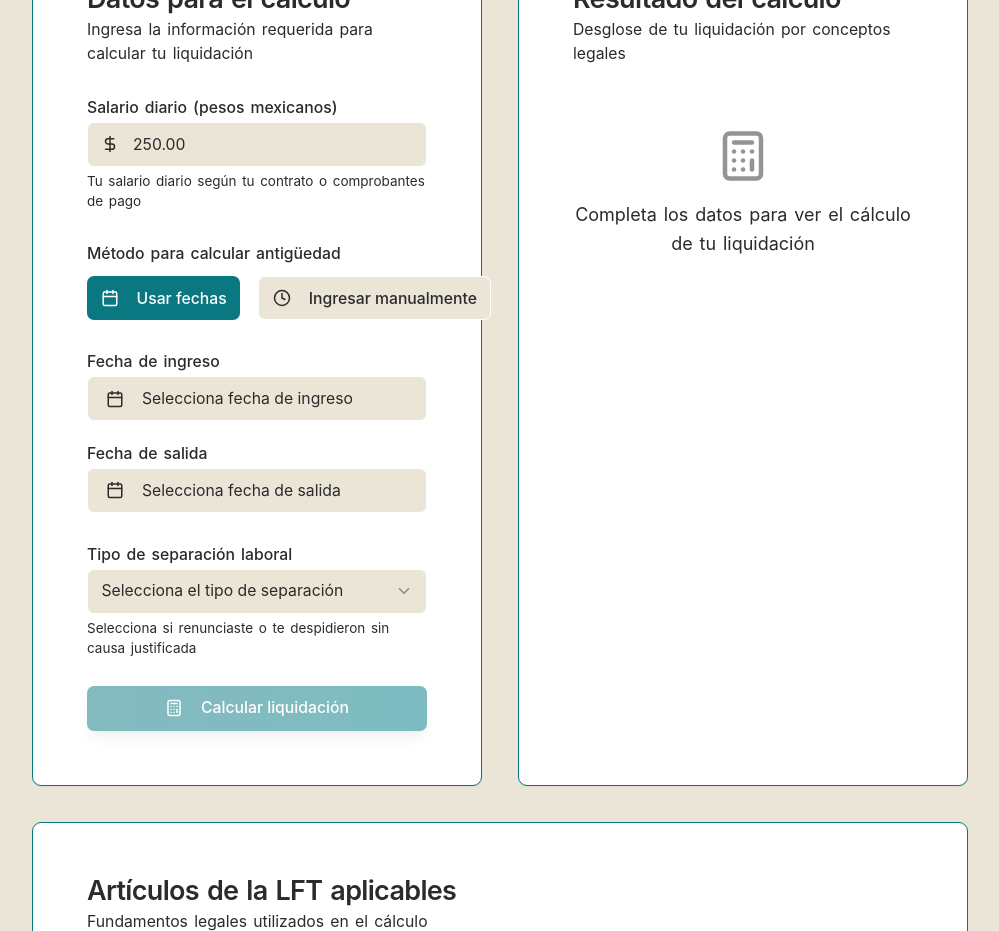
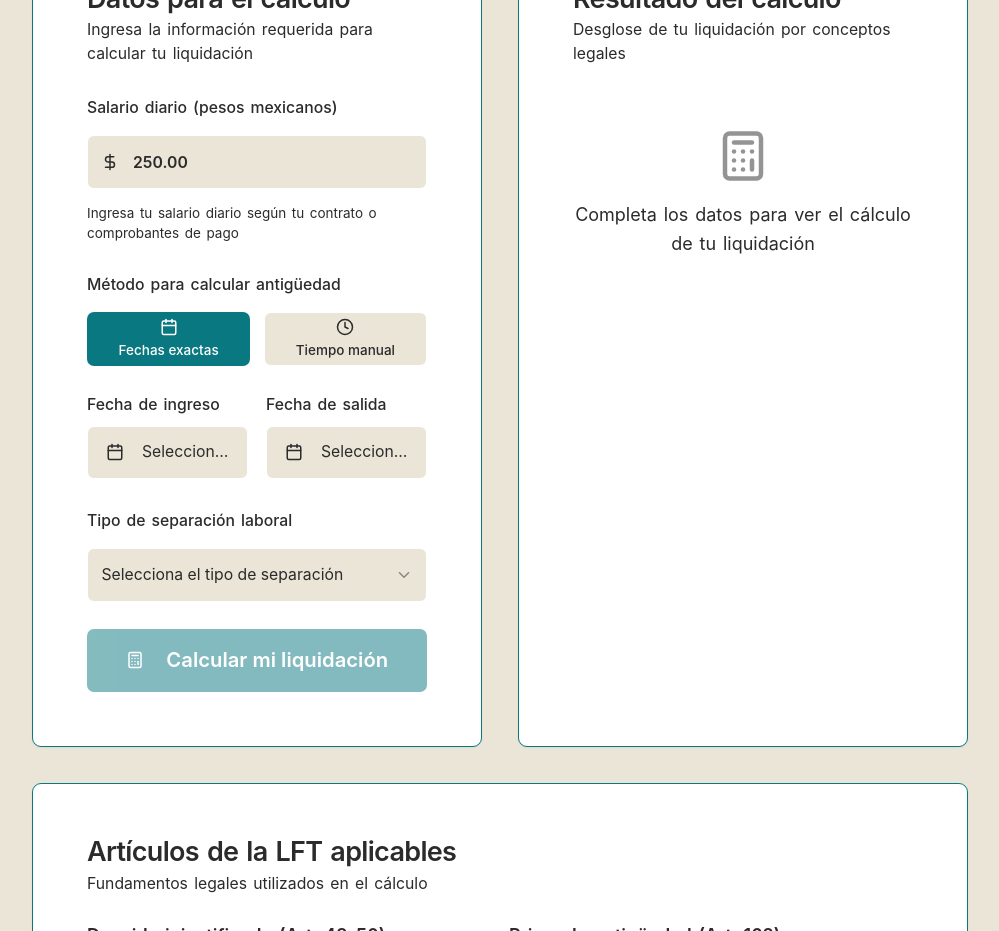
Before and after one commit to CripterHack/tecuiyo-derechos-mx, a React (Vite) app: page /calculadora in a window 1280 px wide. Shown: the part 400-1331 px from the top of the page, without its empty margins (140-1139 px from the left). Built offline with nearby package versions, Linux system fonts and the light colour scheme.

Commit message:
Fix calculator layout and display
Improve the design of the calculator page to fix a button overflowing its container and enhance the readability and usability of the displayed information.

```diff
--- a/src/pages/Calculadora.tsx
+++ b/src/pages/Calculadora.tsx
@@ -136,96 +136,102 @@ const Calculadora = () => {
                 </CardDescription>
               </CardHeader>
               <CardContent className="space-y-6">
-                <div>
-                  <Label htmlFor="salario">Salario diario (pesos mexicanos)</Label>
+                <div className="space-y-3">
+                  <Label htmlFor="salario" className="text-sm font-medium">Salario diario (pesos mexicanos)</Label>
                   <div className="relative">
-                    <DollarSign className="absolute left-3 top-3 h-4 w-4 text-muted-foreground" />
+                    <DollarSign className="absolute left-3 top-1/2 transform -translate-y-1/2 h-4 w-4 text-muted-foreground" />
                     <Input
                       id="salario"
                       type="number"
+                      step="0.01"
+                      min="0"
                       placeholder="250.00"
                       value={salarioDiario}
                       onChange={(e) => setSalarioDiario(e.target.value)}
-                      className="pl-10"
+                      className="pl-10 text-lg font-semibold h-12"
                     />
                   </div>
-                  <p className="text-xs text-muted-foreground mt-1">
-                    Tu salario diario según tu contrato o comprobantes de pago
+                  <p className="text-xs text-muted-foreground">
+                    Ingresa tu salario diario según tu contrato o comprobantes de pago
                   </p>
                 </div>
 
                 {/* Selector de método de cálculo de antigüedad */}
-                <div>
-                  <Label>Método para calcular antigüedad</Label>
-                  <div className="flex gap-4 mt-2">
+                <div className="space-y-3">
+                  <Label className="text-sm font-medium">Método para calcular antigüedad</Label>
+                  <div className="grid grid-cols-2 gap-3">
                     <Button
                       type="button"
                       variant={usarFechas ? "default" : "outline"}
-                      size="sm"
                       onClick={() => setUsarFechas(true)}
+                      className="h-12 flex-col gap-1"
                     >
-                      <CalendarIcon className="mr-2 h-4 w-4" />
-                      Usar fechas
+                      <CalendarIcon className="h-4 w-4" />
+                      <span className="text-xs">Fechas exactas</span>
                     </Button>
                     <Button
                       type="button"
                       variant={!usarFechas ? "default" : "outline"}
-                      size="sm"
                       onClick={() => setUsarFechas(false)}
+                      className="h-12 flex-col gap-1"
                     >
-                      <Clock className="mr-2 h-4 w-4" />
-                      Ingresar manualmente
+                      <Clock className="h-4 w-4" />
+                      <span className="text-xs">Tiempo manual</span>
                     </Button>
                   </div>
                 </div>
 
                 {usarFechas ? (
                   /* Selección por fechas */
-                  <div className="space-y-4">
+                  <div className="space-y-6">
+                    <div className="grid md:grid-cols-2 gap-4">
                       <div>
-                      <Label>Fecha de ingreso</Label>
+                        <Label className="text-sm font-medium mb-2 block">Fecha de ingreso</Label>
                         <Popover>
                           <PopoverTrigger asChild>
                             <Button
                               variant="outline"
                               className={cn(
-                              "w-full justify-start text-left font-normal",
+                                "w-full justify-start text-left font-normal h-auto py-3 px-4",
                                 !fechaIngreso && "text-muted-foreground"
                               )}
                             >
-                            <CalendarIcon className="mr-2 h-4 w-4" />
+                              <CalendarIcon className="mr-2 h-4 w-4 flex-shrink-0" />
+                              <span className="truncate">
                                 {fechaIngreso ? format(fechaIngreso, "PPP", { locale: es }) : "Selecciona fecha de ingreso"}
+                              </span>
                             </Button>
                           </PopoverTrigger>
-                        <PopoverContent className="w-auto p-0" align="start">
+                          <PopoverContent className="w-auto p-0 z-50" align="start" side="bottom">
                             <CalendarComponent
                               mode="single"
                               selected={fechaIngreso}
                               onSelect={setFechaIngreso}
                               disabled={(date) => date > new Date() || date < new Date("1900-01-01")}
                               initialFocus
-                            className="p-3 pointer-events-auto"
                             />
                           </PopoverContent>
                         </Popover>
                       </div>
 
                       <div>
-                      <Label>Fecha de salida</Label>
+                        <Label className="text-sm font-medium mb-2 block">Fecha de salida</Label>
                         <Popover>
                           <PopoverTrigger asChild>
                             <Button
                               variant="outline"
                               className={cn(
-                              "w-full justify-start text-left font-normal",
+                                "w-full justify-start text-left font-normal h-auto py-3 px-4",
                                 !fechaSalida && "text-muted-foreground"
                               )}
                             >
-                            <CalendarIcon className="mr-2 h-4 w-4" />
+                              <CalendarIcon className="mr-2 h-4 w-4 flex-shrink-0" />
+                              <span className="truncate">
                                 {fechaSalida ? format(fechaSalida, "PPP", { locale: es }) : "Selecciona fecha de salida"}
+                              </span>
                             </Button>
                           </PopoverTrigger>
-                        <PopoverContent className="w-auto p-0" align="start">
+                          <PopoverContent className="w-auto p-0 z-50" align="start" side="bottom">
                             <CalendarComponent
                               mode="single"
                               selected={fechaSalida}
@@ -236,40 +242,50 @@ const Calculadora = () => {
                                 (fechaIngreso && date < fechaIngreso)
                               }
                               initialFocus
-                            className="p-3 pointer-events-auto"
                             />
                           </PopoverContent>
                         </Popover>
                       </div>
+                    </div>
 
                     {fechaIngreso && fechaSalida && (
-                      <div className="p-3 bg-accent/10 rounded-lg">
-                        <p className="text-sm font-medium">Tiempo trabajado:</p>
-                        <p className="text-xs text-muted-foreground">
+                      <div className="p-4 bg-primary/5 border border-primary/10 rounded-lg">
+                        <div className="flex items-center gap-2 mb-2">
+                          <Clock className="h-4 w-4 text-primary" />
+                          <p className="text-sm font-semibold text-primary">Tiempo trabajado</p>
+                        </div>
+                        <p className="text-lg font-bold">
                           {differenceInYears(fechaSalida, fechaIngreso)} años, {' '}
                           {differenceInMonths(fechaSalida, fechaIngreso) % 12} meses, {' '}
                           {differenceInDays(fechaSalida, new Date(fechaIngreso.getFullYear(), fechaIngreso.getMonth() + differenceInMonths(fechaSalida, fechaIngreso), fechaIngreso.getDate()))} días
+                        </p>
+                        <p className="text-xs text-muted-foreground mt-1">
+                          Total: {calcularAntiguedadEnAnos().toFixed(2)} años
                         </p>
                       </div>
                     )}
                   </div>
                 ) : (
                   /* Ingreso manual */
-                  <div className="space-y-4">
-                    <div className="grid grid-cols-3 gap-3">
+                  <div className="space-y-6">
                     <div>
-                        <Label htmlFor="anos">Años</Label>
+                      <Label className="text-sm font-medium mb-3 block">Tiempo trabajado</Label>
+                      <div className="grid grid-cols-3 gap-4">
+                        <div className="space-y-2">
+                          <Label htmlFor="anos" className="text-xs text-muted-foreground">Años</Label>
                           <Input
                             id="anos"
                             type="number"
                             min="0"
+                            max="50"
                             placeholder="2"
                             value={anos}
                             onChange={(e) => setAnos(e.target.value)}
+                            className="text-center text-lg font-semibold"
                           />
                         </div>
-                      <div>
-                        <Label htmlFor="meses">Meses</Label>
+                        <div className="space-y-2">
+                          <Label htmlFor="meses" className="text-xs text-muted-foreground">Meses</Label>
                           <Input
                             id="meses"
                             type="number"
@@ -278,10 +294,11 @@ const Calculadora = () => {
                             placeholder="6"
                             value={meses}
                             onChange={(e) => setMeses(e.target.value)}
+                            className="text-center text-lg font-semibold"
                           />
                         </div>
-                      <div>
-                        <Label htmlFor="dias">Días</Label>
+                        <div className="space-y-2">
+                          <Label htmlFor="dias" className="text-xs text-muted-foreground">Días</Label>
                           <Input
                             id="dias"
                             type="number"
@@ -290,50 +307,63 @@ const Calculadora = () => {
                             placeholder="15"
                             value={dias}
                             onChange={(e) => setDias(e.target.value)}
+                            className="text-center text-lg font-semibold"
                           />
                         </div>
                       </div>
-                    <p className="text-xs text-muted-foreground">
-                      Ingresa el tiempo trabajado en años, meses y días por separado
+                      <p className="text-xs text-muted-foreground text-center mt-2">
+                        Ingresa el tiempo trabajado en años, meses y días
                       </p>
+                    </div>
 
                     {(anos || meses || dias) && (
-                      <div className="p-3 bg-accent/10 rounded-lg">
-                        <p className="text-sm font-medium">
-                          Antigüedad total: {calcularAntiguedadEnAnos().toFixed(2)} años
+                      <div className="p-4 bg-primary/5 border border-primary/10 rounded-lg">
+                        <div className="flex items-center gap-2 mb-2">
+                          <Clock className="h-4 w-4 text-primary" />
+                          <p className="text-sm font-semibold text-primary">Antigüedad calculada</p>
+                        </div>
+                        <p className="text-lg font-bold">
+                          {calcularAntiguedadEnAnos().toFixed(2)} años
                         </p>
                       </div>
                     )}
                   </div>
                 )}
 
-                <div>
-                  <Label htmlFor="tipo">Tipo de separación laboral</Label>
+                <div className="space-y-3">
+                  <Label htmlFor="tipo" className="text-sm font-medium">Tipo de separación laboral</Label>
                   <Select value={tipoSeparacion} onValueChange={setTipoSeparacion}>
-                    <SelectTrigger>
+                    <SelectTrigger className="h-12">
                       <SelectValue placeholder="Selecciona el tipo de separación" />
                     </SelectTrigger>
                     <SelectContent>
-                      <SelectItem value="despido_injustificado">Despido injustificado</SelectItem>
-                      <SelectItem value="renuncia">Renuncia voluntaria</SelectItem>
+                      <SelectItem value="despido_injustificado" className="py-3">
+                        <div>
+                          <div className="font-medium">Despido injustificado</div>
+                          <div className="text-xs text-muted-foreground">Me despidieron sin causa justificada</div>
+                        </div>
+                      </SelectItem>
+                      <SelectItem value="renuncia" className="py-3">
+                        <div>
+                          <div className="font-medium">Renuncia voluntaria</div>
+                          <div className="text-xs text-muted-foreground">Renuncié por mi propia decisión</div>
+                        </div>
+                      </SelectItem>
                     </SelectContent>
                   </Select>
-                  <p className="text-xs text-muted-foreground mt-1">
-                    Selecciona si renunciaste o te despidieron sin causa justificada
-                  </p>
                 </div>
 
                 <Button
                   onClick={calcularLiquidacion}
-                  className="w-full btn-hero"
+                  className="w-full h-14 text-lg font-semibold mt-6"
                   disabled={
                     !salarioDiario ||
                     calcularAntiguedadEnAnos() <= 0 ||
                     !tipoSeparacion
                   }
                 >
-                  <Calculator className="mr-2 h-4 w-4" />
-                  Calcular liquidación
+                  <Calculator className="mr-3 h-5 w-5" />
+                  Calcular mi liquidación
                 </Button>
               </CardContent>
             </Card>
@@ -348,34 +378,47 @@ const Calculadora = () => {
               </CardHeader>
               <CardContent>
                 {resultado ? (
+                  <div className="space-y-6">
+                    <div className="p-6 bg-gradient-to-br from-primary/5 to-primary/10 border-2 border-primary/20 rounded-xl">
+                      <div className="text-center">
+                        <h3 className="font-bold text-xl mb-2 text-primary">Total a recibir</h3>
+                        <p className="text-4xl font-bold text-primary mb-2">
+                          ${resultado.total.toLocaleString('es-MX', { minimumFractionDigits: 2 })}
+                        </p>
+                        <p className="text-sm text-muted-foreground">pesos mexicanos</p>
+                      </div>
+                    </div>
+
                     <div className="space-y-4">
-                    <div className="p-4 bg-accent/10 rounded-lg">
-                      <h3 className="font-semibold text-lg mb-2">Total a recibir</h3>
-                      <p className="text-3xl font-bold text-accent">
-                        ${resultado.total.toLocaleString('es-MX', { minimumFractionDigits: 2 })} MXN
+                      <h4 className="font-semibold text-lg">Desglose por conceptos:</h4>
+                      {resultado.conceptos.map((item: any, index: number) => (
+                        <div key={index} className="p-4 bg-card border border-border rounded-lg shadow-sm">
+                          <div className="flex justify-between items-start">
+                            <div className="flex-1">
+                              <p className="font-semibold text-base mb-1">{item.concepto}</p>
+                              <span className="inline-block px-2 py-1 text-xs bg-primary/10 text-primary rounded-md font-medium">
+                                {item.articulo}
+                              </span>
+                            </div>
+                            <div className="text-right">
+                              <p className="text-xl font-bold">
+                                ${item.monto.toLocaleString('es-MX', { minimumFractionDigits: 2 })}
                               </p>
                             </div>
-
-                    <div className="space-y-3">
-                      <h4 className="font-semibold">Desglose por conceptos:</h4>
-                      {resultado.conceptos.map((item: any, index: number) => (
-                        <div key={index} className="flex justify-between items-center p-3 bg-muted/30 rounded">
-                          <div>
-                            <p className="font-medium">{item.concepto}</p>
-                            <span className="lft-badge text-xs">{item.articulo}</span>
                           </div>
-                          <p className="font-semibold">
-                            ${item.monto.toLocaleString('es-MX', { minimumFractionDigits: 2 })}
-                          </p>
                         </div>
                       ))}
                     </div>
 
-                    <div className="pt-4 border-t">
-                      <p className="text-sm text-muted-foreground">
-                        <Clock className="inline h-4 w-4 mr-1" />
-                        Cálculo realizado el {new Date().toLocaleDateString('es-MX')}
-                      </p>
+                    <div className="pt-4 border-t border-border">
+                      <div className="flex items-center justify-center gap-2 text-sm text-muted-foreground">
+                        <Clock className="h-4 w-4" />
+                        <span>Cálculo realizado el {new Date().toLocaleDateString('es-MX', {
+                          year: 'numeric',
+                          month: 'long',
+                          day: 'numeric'
+                        })}</span>
+                      </div>
                     </div>
                   </div>
                 ) : (
```
Lines whose indentation alone changed are shown as unchanged.
